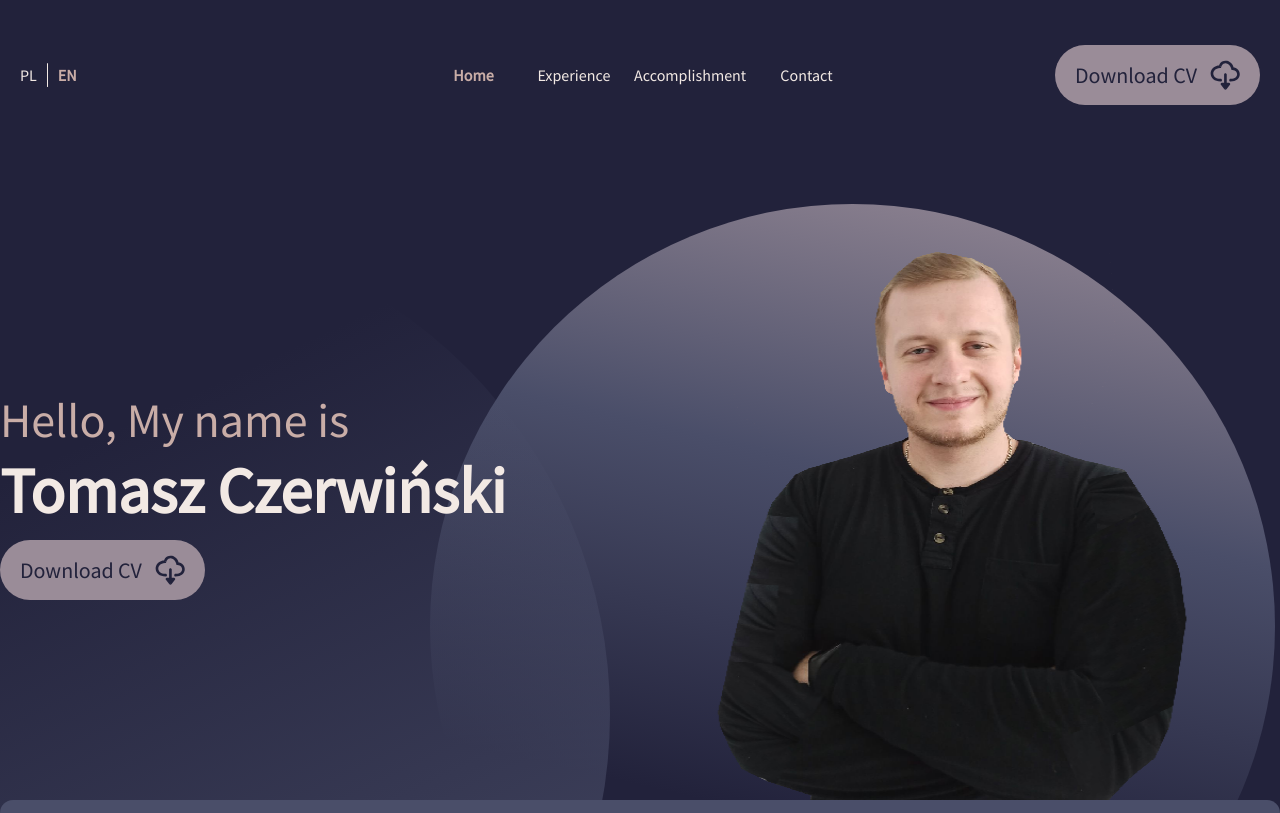
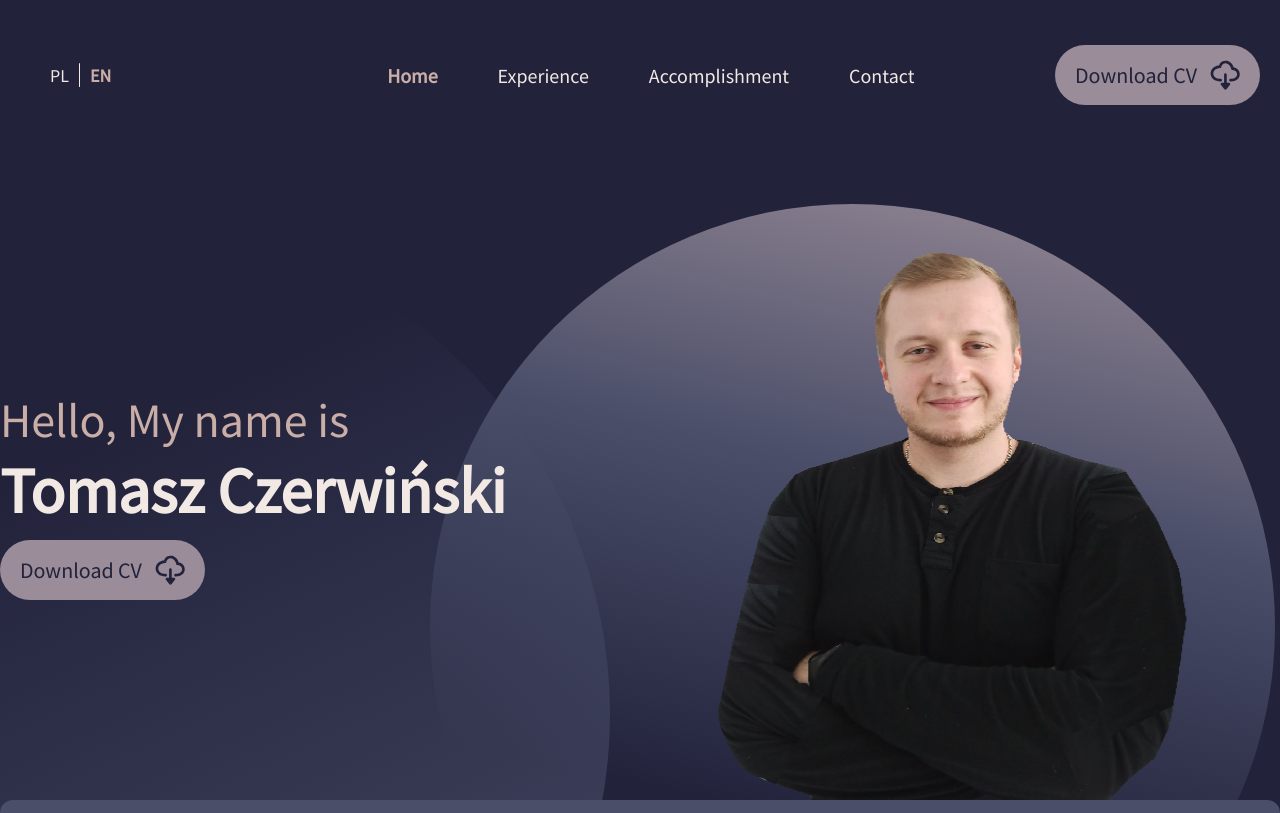
Before and after one commit to tomcze15/Portfolio, a React (Create React App) app: page / in a window 1280 px wide. Shown: the top 813 px of the page. Built offline with nearby package versions, Linux system fonts and the light colour scheme; a web font is replaced by a local one.

Commit message:
The menu is finished and added some changes.

```diff
--- a/src/components/BurgerButton/index.tsx
+++ b/src/components/BurgerButton/index.tsx
@@ -4,14 +4,19 @@ import { FunctionComponent } from 'react';
 import styled from 'styled-components';
 
 const Wrapper = styled.button`
-  height: 80px;
-  width: 80px;
+  height: 60px;
+  width: 60px;
   display: flex;
   justify-content: center;
   align-items: center;
   border-radius: 50px;
   background-color: ${({ theme }) => theme.burgerButton.background};
   border: 0;
+
+  & svg {
+    height: 30px;
+    width: 30px;
+  }
 `;
 
 const BurgerButton: FunctionComponent<IBurgerButtonProps> = ({
--- a/src/components/Menu/index.tsx
+++ b/src/components/Menu/index.tsx
@@ -10,7 +10,7 @@ import {
 } from 'common/types';
 import { MEDIA, LANGUAGES, ROUTES, CV_PATH } from 'constants/items';
 import useMenu from './useMenu';
-import { Button } from 'components';
+import { Button, BurgerButton } from 'components';
 import { useLanguage } from 'assets/hooks/useLanguage';
 
 const flexCenter = css`
@@ -56,8 +56,13 @@ const ContaierMain = styled.nav`
   width: 1400px;
   padding: 0 20px;
   height: 100%;
+  font-size: 20px;
   display: flex;
   ${flexCenter}
+
+  ${MEDIA.XL} {
+    padding: 0 50px;
+  }
 `;
 
 const ListContainer = styled.ul`
@@ -66,16 +71,16 @@ const ListContainer = styled.ul`
   padding: 0;
   margin: 0;
   display: flex;
+  gap: 60px;
+  list-style-type: none;
   ${flexCenter}
 
   ${MEDIA.XL} {
-    gap: 20px;
+    gap: 40px;
   }
-
-  ${MEDIA.XXL} {
-    gap: 60px;
+  ${MEDIA.M} {
+    display: none;
   }
-  list-style-type: none;
 `;
 
 const ListItemWrapper = styled.li`
@@ -98,8 +103,21 @@ const LanguageSection = styled.div`
   display: flex;
   justify-content: flex-start;
   align-items: center;
+  font-size: 18px;
   gap: 10px;
   color: ${({ theme }) => theme.menu.text.normal};
+
+  ${MEDIA.XXL} {
+    padding-left: 30px;
+  }
+
+  ${MEDIA.XL} {
+    padding-left: 50px;
+  }
+
+  ${MEDIA.M} {
+    display: none;
+  }
 `;
 
 const Bold = css`
@@ -126,10 +144,32 @@ const ButtonSection = styled.div`
   display: flex;
   justify-content: flex-end;
   align-items: center;
+  & > button,
+  & > a:nth-of-type(2) {
+    display: none;
+  }
+
+  ${MEDIA.L} {
+    & > a:nth-of-type(1) {
+      display: none;
+    }
+    & > a:nth-of-type(2) {
+      display: flex;
+    }
+  }
+
+  ${MEDIA.M} {
+    & > a:nth-of-type(2) {
+      display: none;
+    }
+    & > button {
+      display: flex;
+    }
+  }
 `;
 
 const Menu: FunctionComponent = (): JSX.Element => {
-  const { fixedMenu } = useMenu();
+  const { fixedMenu, mobileMenu } = useMenu();
   const { changeLanguage, currentLng } = useLanguage();
 
   const { t } = useTranslation();
@@ -163,6 +203,8 @@ const Menu: FunctionComponent = (): JSX.Element => {
         </ListContainer>
         <ButtonSection>
           <Button pathToDownload={CV_PATH}>{t('BUTTON.LONG')}</Button>
+          <Button pathToDownload={CV_PATH}>{'CV'}</Button>
+          <BurgerButton />
         </ButtonSection>
       </ContaierMain>
     </WrapperMain>
--- a/src/components/index.ts
+++ b/src/components/index.ts
@@ -10,3 +10,4 @@ export { default as Menu } from 'components/Menu';
 export { default as Footer } from 'components/Footer';
 export { default as Box } from 'components/Box';
 export { default as Card } from 'components/Card';
+export { default as BurgerButton } from 'components/BurgerButton';
--- a/src/utils/index.ts
+++ b/src/utils/index.ts
@@ -4,5 +4,5 @@ export const customMediaQuery = (
   maxWidth: number
 ): FlattenInterpolation<ThemeProps<any>> =>
   css`
-    @media (min-width: ${maxWidth}px)
+    @media (max-width: ${maxWidth}px)
   `;
```
